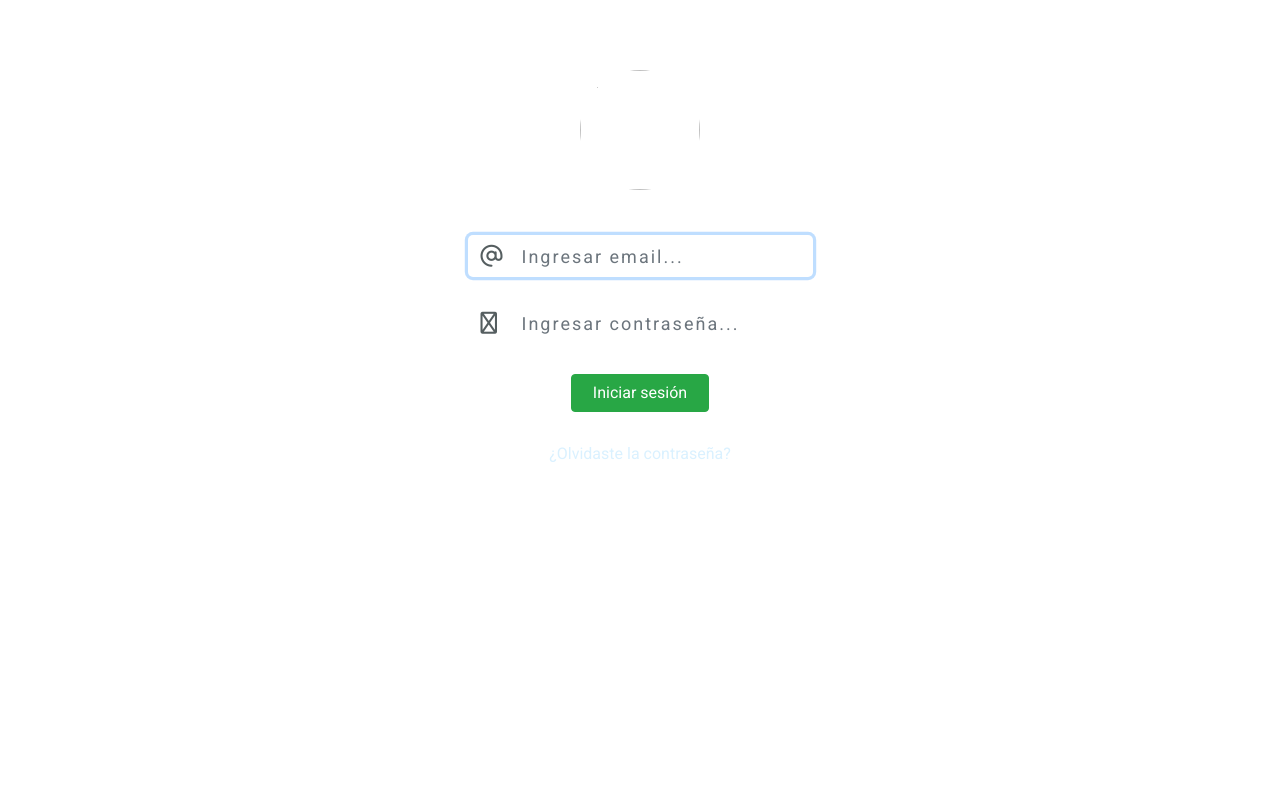
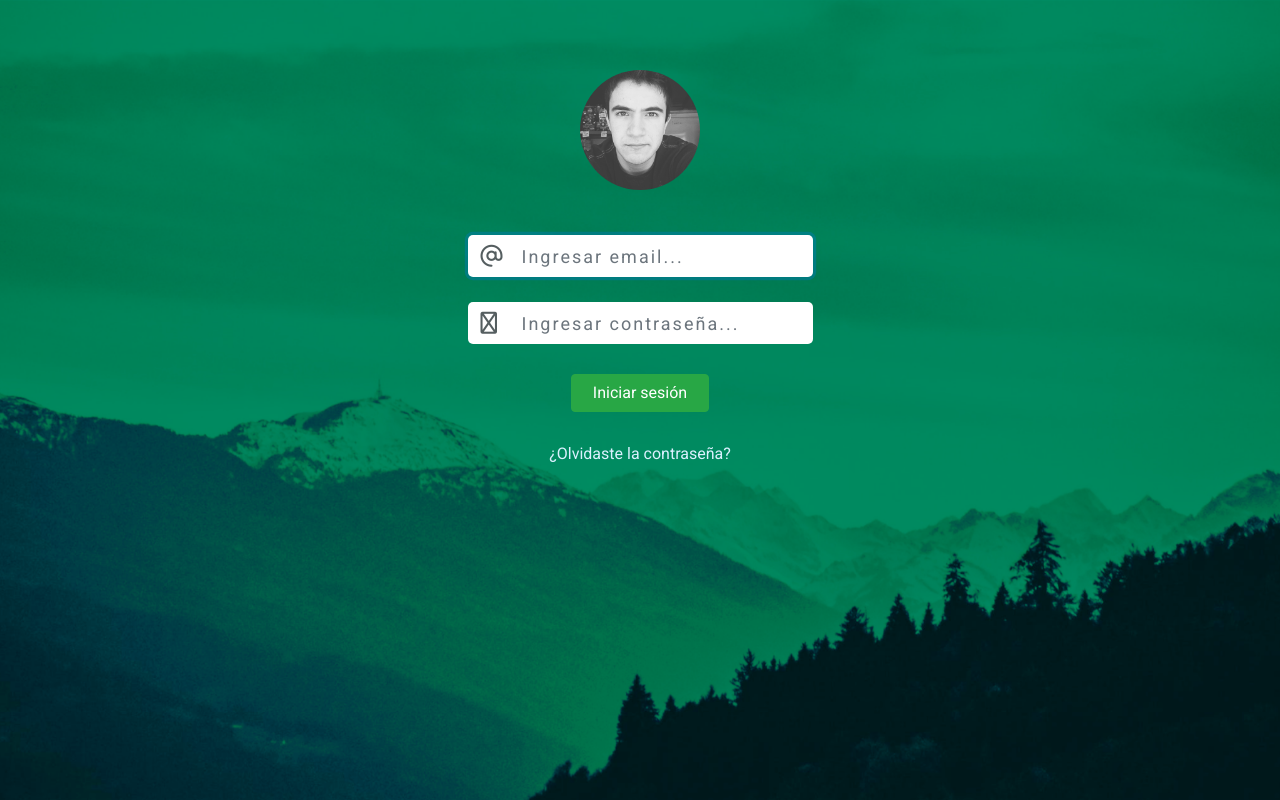
Before and after one commit to mariomuratori/formulario, a plain HTML site: page index.html in a window 1280 px wide. Drawn offline with nearby package versions, Linux system fonts and the light colour scheme.

Commit message:
formulario

```diff
--- a/index.html
+++ b/index.html
@@ -20,7 +20,7 @@
     <div class="col-sm-9 main-section">
         <div class="modla-content">
             <div class="col-12 user-img">
-                <img src="images/mario.jpg">
+                <img src="/images/mario.jpg">
             </div>
 
             <div class="col-12 form-input">
--- a/style.css
+++ b/style.css
@@ -1,8 +1,9 @@
-@import url('https://fonts.googleapis.com/css?family=Roboto');@import url('/font-awesome-4.6.3/css/font-awesome.min.css');
+@import url('https://fonts.googleapis.com/css?family=Roboto');
+@import url('/font-awesome-4.6.3/css/font-awesome.min.css');
 
 body {
     font-family: 'Roboto', sans-serif;
-    background: url(images/imagen3.svg) no-repeat center center fixed;
+    background: url(/images/image.png) no-repeat center center fixed;
     background-size: cover;
 }
 
```
Also changed, not shown: images/image.png (added), images/mario.jpg (added), 1 other file.
